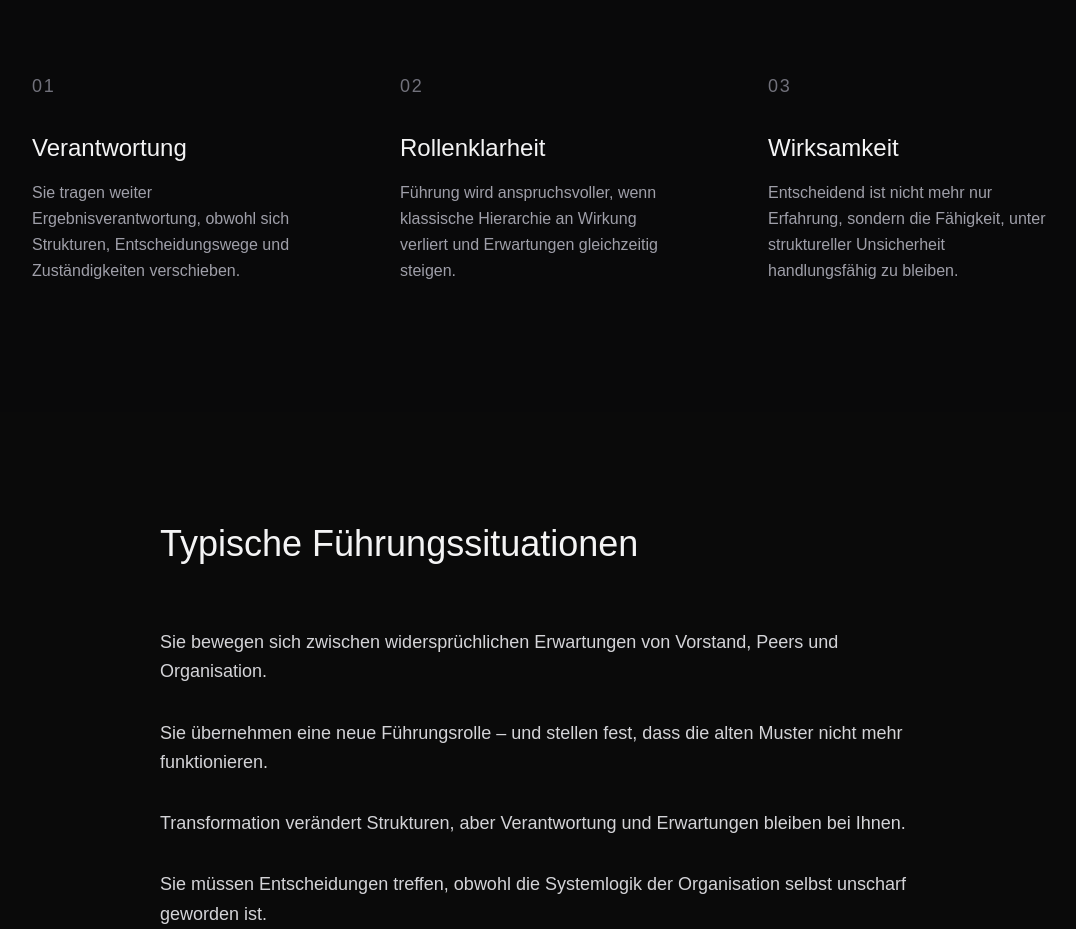
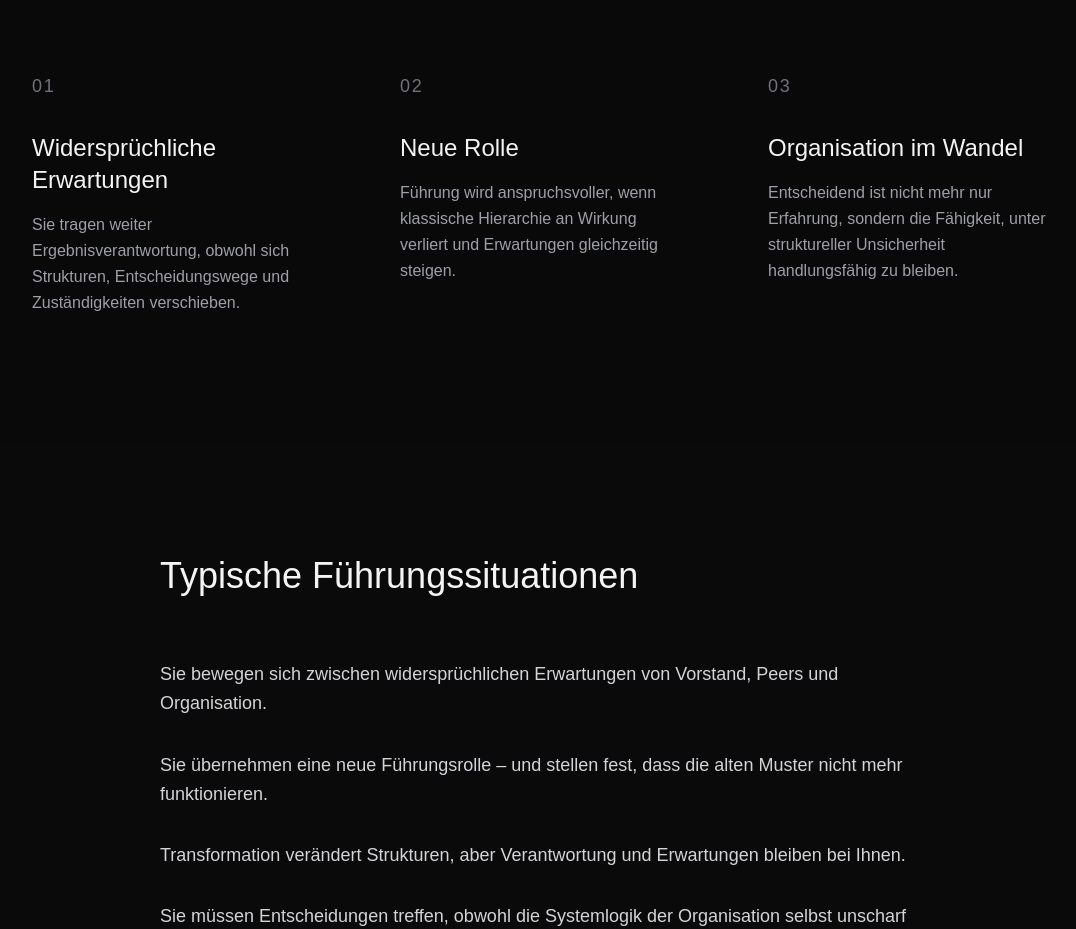
Before and after one commit to wolfgangtietz/coaching-landing, a Next.js app: page / in a window 1280 px wide. Shown: the part 1040-1969 px from the top of the page, without its empty margins (96-1172 px from the left). Built offline with nearby package versions, Linux system fonts and the light colour scheme.

Commit message:
Clarify transformation heading

```diff
--- a/app/page.tsx
+++ b/app/page.tsx
@@ -91,7 +91,7 @@ und politisch anspruchsvollen Kontexten.
     <span className="block text-zinc-500 mb-8 text-lg tracking-widest font-light">
       01
     </span>
-    <h3 className="text-2xl font-light mb-4 text-zinc-100">Verantwortung</h3>
+    <h3 className="text-2xl font-light mb-4 text-zinc-100">Widersprüchliche Erwartungen</h3>
     <p className="text-zinc-400 font-light leading-relaxed">
       Sie tragen weiter Ergebnisverantwortung, obwohl sich Strukturen,
       Entscheidungswege und Zuständigkeiten verschieben.
@@ -101,7 +101,7 @@ und politisch anspruchsvollen Kontexten.
     <span className="block text-zinc-500 mb-8 text-lg tracking-widest font-light">
       02
     </span>
-    <h3 className="text-2xl font-light mb-4 text-zinc-100">Rollenklarheit</h3>
+    <h3 className="text-2xl font-light mb-4 text-zinc-100">Neue Rolle</h3>
     <p className="text-zinc-400 font-light leading-relaxed">
       Führung wird anspruchsvoller, wenn klassische Hierarchie an Wirkung
       verliert und Erwartungen gleichzeitig steigen.
@@ -111,7 +111,7 @@ und politisch anspruchsvollen Kontexten.
     <span className="block text-zinc-500 mb-8 text-lg tracking-widest font-light">
       03
     </span>
-    <h3 className="text-2xl font-light mb-4 text-zinc-100">Wirksamkeit</h3>
+    <h3 className="text-2xl font-light mb-4 text-zinc-100">Organisation im Wandel</h3>
     <p className="text-zinc-400 font-light leading-relaxed">
       Entscheidend ist nicht mehr nur Erfahrung, sondern die Fähigkeit,
       unter struktureller Unsicherheit handlungsfähig zu bleiben.
```
